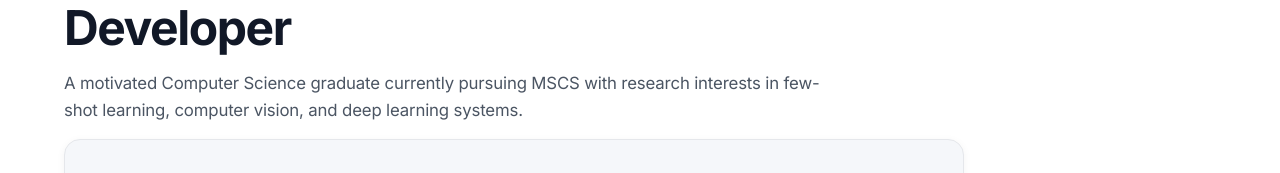
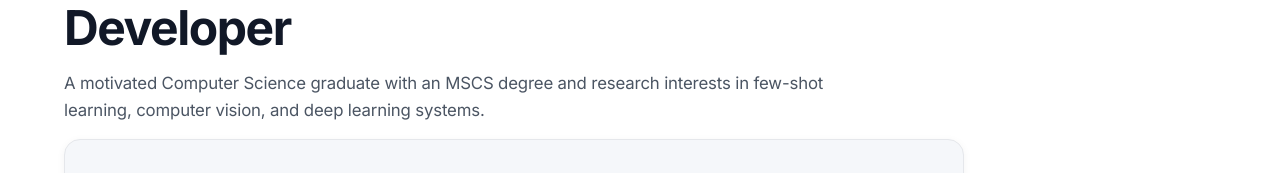
Before and after one commit to syednuman2001/academic-portfolio, a React (Vite) app: page /about in a window 1280 px wide. Shown: the part 234-407 px from the top of the page. Built offline with nearby package versions, Linux system fonts and the light colour scheme.

Commit message:
Update about data

```diff
--- a/src/pages/About/About.jsx
+++ b/src/pages/About/About.jsx
@@ -43,7 +43,7 @@ const About = () => {
           <SectionTitle
             eyebrow="About Me"
             title="Computer Science Researcher & Developer"
-            description="A motivated Computer Science graduate currently pursuing MSCS with research interests in few-shot learning, computer vision, and deep learning systems."
+            description="A motivated Computer Science graduate with an MSCS degree and research interests in few-shot learning, computer vision, and deep learning systems."
           />
 
           <div className="about-summary-card">
```
